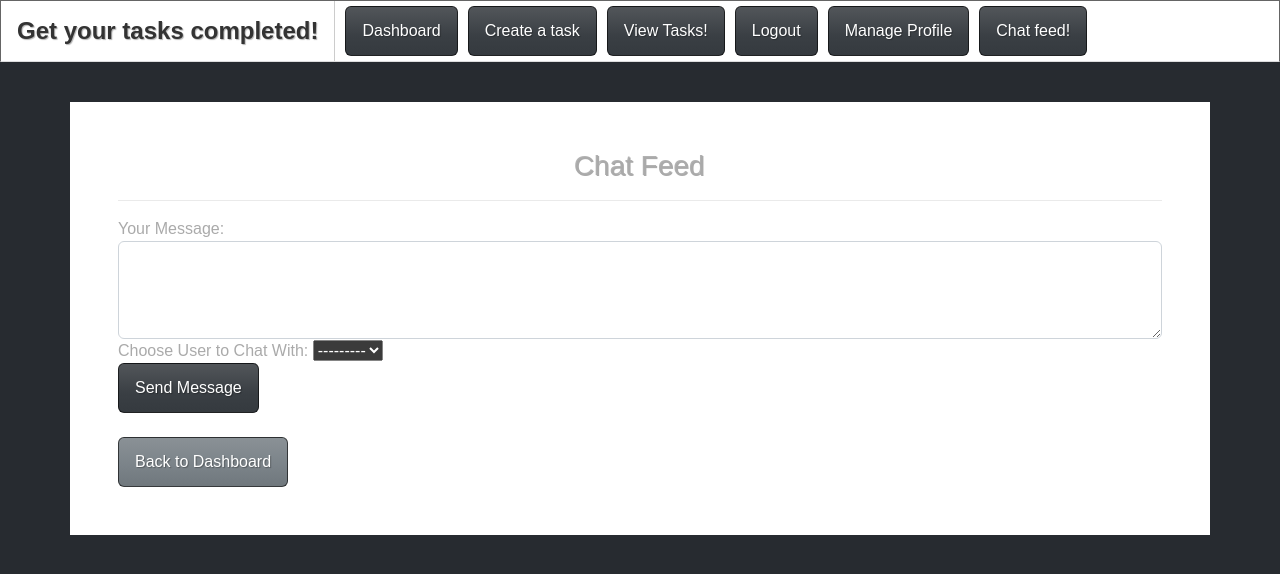
After one commit to jaylacy16/Senior-project, a Django app: page /chatfeed/ in a window 1280 px wide. The commit adds this page. Shown: the top 574 px of the page. Run offline with Django 4.2, Linux system fonts and the light colour scheme; a user stored in the database is signed in; data comes from the database, SQL or seed files in the repository; data that the repository does not hold is empty.

Commit message:
server update
-chat feed up

```diff
--- a/pms/pms/settings.py
+++ b/pms/pms/settings.py
@@ -136,11 +136,11 @@ USE_TZ = True
 
 # Static files (CSS, JavaScript, Images)
 # https://docs.djangoproject.com/en/4.2/howto/static-files/
-
 STATIC_URL = 'static/'
 
+STATICFILES_DIRS = [BASE_DIR / 'static']
 
-STATICFILES_DIRS = [BASE_DIR / 'static']
+
 
 MEDIA_URL = '/images/'
 
--- a/pms/templates/profile/base.html
+++ b/pms/templates/profile/base.html
@@ -61,6 +61,9 @@
                 <li class="nav-item">
                     <a class="btn btn-primary navbar-btn" type="button" href="{% url 'profile-management' %}">Manage Profile</a>
                 </li>
+                <li class="nav-item">
+                    <a class="btn btn-primary navbar-btn" type="button" href="{% url 'chatfeed' %}">Chat feed!</a>
+                </li>
             </ul>
         </div>
     </nav>
--- /dev/null
+++ b/pms/templates/profile/chatfeed.html
@@ -0,0 +1,120 @@
+{% load static %}
+
+<!DOCTYPE html>
+<html lang="en">
+
+<head>
+    <meta charset="utf-8">
+    <meta name="viewport" content="width=device-width, initial-scale=1, maximum-scale=1">
+    <title>Project Manager - Chat Feed</title>
+    <link rel="stylesheet" type="text/css" href="https://bootswatch.com/5/slate/bootstrap.min.css">
+    <link href="https://fonts.googleapis.com/css?family=Roboto:400,700&display=swap" rel="stylesheet">
+    <style>
+        .message-container {
+            max-height: 400px;
+            overflow-y: auto;
+        }
+
+        .message {
+            border: 1px solid #ccc;
+            padding: 10px;
+            margin-bottom: 15px;
+            border-radius: 8px;
+        }
+
+        .message p {
+            margin: 0;
+            font-size: 16px;
+            line-height: 1.6;
+            font-weight: bold;
+        }
+
+        .user-info {
+            margin-bottom: 5px;
+        }
+
+        .badge-primary {
+            background-color: #007bff;
+        }
+
+        .badge-secondary {
+            background-color: #6c757d;
+        }
+    </style>
+</head>
+
+<body>
+    {% include 'profile/base.html' %}
+    <div class="container bg-white shadow-md p-5 form-layout" style="margin-top: 40px;">
+        <h3 class="text-center">Chat Feed</h3>
+        <hr>
+
+        <div class="message-container" id="chat-feed">
+            {% for message in messages %}
+                <div class="message">
+                    <div class="user-info">
+                        <span class="badge {% if message.sender == user %}bg-primary{% else %}bg-secondary{% endif %}">
+                            {{ message.sender.username }}
+                        </span>
+                    </div>
+                    <p>{{ message.content }}</p>
+                    <small class="text-muted">{{ message.timestamp|date:"F j, Y, g:i a" }}</small>
+                </div>
+            {% endfor %}
+        </div>
+
+        <form method="post" id="message-form">
+            {% csrf_token %}
+            <div class="form-group">
+                <label for="message">Your Message:</label>
+                <textarea class="form-control" id="message" name="content" rows="3" required></textarea>
+            </div>
+            <div class="form-group">
+                <label for="receiver">Choose User to Chat With:</label>
+                {{ form.receiver }}
+            </div>
+            <button type="submit" class="btn btn-primary">Send Message</button>
+        </form>
+
+        <br>
+        <a href="{% url 'dashboard' %}" class="btn btn-secondary">Back to Dashboard</a>
+    </div>
+
+    <script src="https://code.jquery.com/jquery-3.6.4.min.js"></script>
+    <script>
+        $(document).ready(function () {
+
+            $('#message-form').submit(function (e) {
+                e.preventDefault();
+
+
+                $.ajax({
+                    type: 'POST',
+                    url: '{% url "chatfeed" %}',
+                    data: $('#message-form').serialize(),
+                    success: function (data) {
+
+                        $('#chat-feed').append(`
+                        <div class="message">
+                            <div class="user-info">
+                                <span class="badge {% if data.sender == user.username %}bg-primary{% else %}bg-secondary{% endif %}">
+                                    ${data.sender}
+                                </span>
+                            </div>
+                            <p>${data.content}</p>
+                            <small class="text-muted">${data.timestamp}</small>
+                        </div>
+                    `);
+
+
+                        $('#chat-feed').scrollTop($('#chat-feed')[0].scrollHeight);
+
+                        $('#message').val('');
+                    }
+                });
+            });
+        });
+    </script>
+</body>
+
+</html>
--- a/pms/templates/profile/update-task.html
+++ b/pms/templates/profile/update-task.html
@@ -37,7 +37,7 @@
                 </div>
                 <div class="mb-3">
                     <label for="id_created_by" class="form-label">Created By:</label>
-                    {{ form.created_by }}
+                    {{ form.user }}
                 </div>
 
                 <div class="mb-3">
--- a/pms/todo/forms.py
+++ b/pms/todo/forms.py
@@ -6,7 +6,8 @@ from django.contrib.auth.forms import AuthenticationForm
 from django.forms.widgets import PasswordInput, TextInput
 from django import forms
 from .models import Task, Profile
-
+from django import forms
+from .models import Message
 
 
 
@@ -49,3 +50,17 @@ class UpdateProfileForm(forms.ModelForm):
     class Meta:
          model = Profile
          fields = ['profile_pic',]
+
+
+
+class SendMessageForm(forms.ModelForm):
+    class Meta:
+        model = Message
+        fields = ['content', 'receiver']
+
+    def __init__(self, *args, **kwargs):
+        sender = kwargs.pop('user', None)
+        super(SendMessageForm, self).__init__(*args, **kwargs)
+        if sender:
+
+            self.fields['receiver'].queryset = User.objects.exclude(username=sender.username)
--- a/pms/todo/models.py
+++ b/pms/todo/models.py
@@ -24,3 +24,10 @@ class Profile(models.Model):
 
     profile_pic = models.ImageField(null=True, blank=True, upload_to="images/", default='default.jpg')
     user = models.ForeignKey(User, max_length=10, on_delete=models.CASCADE, null=True)
+
+
+class Message(models.Model):
+    content = models.TextField()
+    sender = models.ForeignKey(User, on_delete=models.CASCADE, related_name='sent_messages')
+    receiver = models.ForeignKey(User, on_delete=models.CASCADE, null=True, blank=True, related_name='received_messages')
+    timestamp = models.DateTimeField(auto_now_add=True)
--- a/pms/todo/urls.py
+++ b/pms/todo/urls.py
@@ -1,5 +1,6 @@
+from django.urls import path
 
-from django.urls import path
+from todo.forms import SendMessageForm
 
 from . import views
 
@@ -41,5 +42,9 @@ urlpatterns = [
 
     path('delete-account', views.deleteAccount, name="delete-account"),
 
+    path('chatfeed/', views.chatfeed, name='chatfeed'),
+
+
+
 
     ]
--- a/pms/todo/views.py
+++ b/pms/todo/views.py
@@ -12,8 +12,9 @@ from django.contrib.auth import authenticate, login
 from django.contrib.auth.decorators import login_required
 from .models import Task, Profile
 from django.contrib import messages
-
-
+from .forms import SendMessageForm
+from .models import Message
+from django.http import JsonResponse
 
 def home(request):
 
@@ -169,51 +170,48 @@ def create_task(request):
 @login_required(login_url='my-login')
 def viewTask(request):
     current_user = request.user.id
-    tasks = Task.objects.filter(user=current_user)
+    tasks = Task.objects.filter(user=request.user) | Task.objects.filter(assigned_to=request.user)
     context = {'tasks': tasks}
 
     return render(request, 'profile/view-tasks.html', context=context)
 
 
 
-@login_required(login_url='my-login')
 def updateTask(request, pk):
-
     task = Task.objects.get(id=pk)
 
-    form = CreateTaskForm(instance=task)
+    # Check if the task belongs to the currently logged-in user or if the user is assigned to the task
+    if task.user == request.user or task.assigned_to == request.user:
+        form = CreateTaskForm(instance=task)
 
-    if request.method == 'POST':
+        if request.method == 'POST':
+            form = CreateTaskForm(request.POST, instance=task)
 
-        form = CreateTaskForm(request.POST, instance=task)
+            if form.is_valid():
+                form.save()
+                return redirect('view-tasks')
 
-        if form.is_valid():
-
-            form.save()
-
-            return redirect('view-tasks')
-
-    context = {'form': form}
-
-    return render(request,'profile/update-task.html', context=context)
-
-
+        context = {'form': form}
+        return render(request, 'profile/update-task.html', context=context)
+    else:
+        # Handle the case where the user is not allowed to update the task
+        messages.error(request, "You do not have permission to update this task.")
+        return redirect('view-tasks')
 
 
 def deleteTask(request, pk):
-
     task = Task.objects.get(id=pk)
 
-    if request.method =='POST':
-
-        task.delete()
-
+    # Check if the task belongs to the currently logged-in user
+    if task.user == request.user:
+        if request.method == 'POST':
+            task.delete()
+            return redirect('view-tasks')
+        return render(request, 'profile/delete-task.html', {'task': task})
+    else:
+        # Handle the case where the user is not allowed to delete the task
+        messages.error(request, "You do not have permission to delete this task.")
         return redirect('view-tasks')
-
-
-    return render(request, 'profile/delete-task.html')
-
-
 
 
 
@@ -270,3 +268,32 @@ def edit_group(request, group_id):
         group = Group.objects.get(id=group_id)
     except Group.DoesNotExist:
         messages.error
+
+
+
+@login_required(login_url='my-login')
+def chatfeed(request):
+
+    messages = Message.objects.filter(sender=request.user) | Message.objects.filter(receiver=request.user)
+
+
+    form = SendMessageForm(user=request.user)
+
+    if request.method == 'POST':
+
+        form = SendMessageForm(request.POST, user=request.user)
+        if form.is_valid():
+
+            message = form.save(commit=False)
+            message.sender = request.user
+            message.save()
+
+
+            return JsonResponse({
+                'content': message.content,
+                'sender': message.sender.username,
+                'timestamp': message.timestamp.strftime("%Y-%m-%d %H:%M:%S"),
+            })
+
+
+    return render(request, 'profile/chatfeed.html', {'messages': messages, 'form': form})
```
Also changed, not shown: pms/templates/profile/dashboard.html (+19 -10 lines), pms/templates/profile/view-tasks.html (+27 -42 lines), pms/todo/migrations/0014_alter_task_due_date_message.py (added), pms/todo/migrations/0015_message_receiver_alter_message_sender.py (added).
